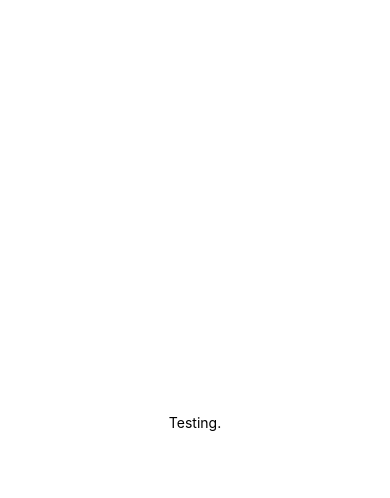
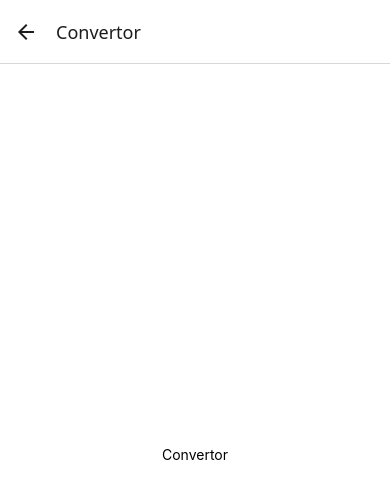
Before and after one commit to JoshuaSubray/Project-CE, a React Native app: screen /Convertor in a window 390 px wide. Shown: the top 498 px of the page. Built offline with nearby package versions, Linux system fonts and the light colour scheme.

Commit message:
set up the project structure.

```diff
--- a/App.js
+++ b/App.js
@@ -1,19 +1,63 @@
-import { StatusBar } from 'expo-status-bar';
-import { StyleSheet, Text, View } from 'react-native';
-/* dependencies.
+// import { StatusBar } from 'expo-status-bar';
+import { StyleSheet, Text, View, Button } from 'react-native';
+import { createNativeStackNavigator } from '@react-navigation/native-stack';
+import { NavigationContainer } from '@react-navigation/native';
 
+import Table from './components/Table';
+import Convertor from './components/Converter';
+import Gold from './components/Gold';
+
+/* npm install
+@expo/ngrok@^4.1.0
+@react-navigation/native
+@react-navigation/native-stack
+react-native-screens
 */
 
-export default function App() {
+const Stack = createNativeStackNavigator();
+
+// TODO: index is the home page. this'll have information and navigation to the program's functions.
+
+// navbar.
+function Index({navigation}) {
   return (
     <View style={styles.container}>
-      <Text>Testing.</Text>
-      <StatusBar style="auto" />
+      <Text>Welcome to Currency Exchange!</Text>
+
+      <Button
+        title="Table"
+        onPress={() => navigation.navigate("Table")}
+      />
+
+      <Button
+        title="Convertor"
+        onPress={() => navigation.navigate("Convertor")}
+      />
+
+      <Button
+        title="Gold"
+        onPress={() => navigation.navigate("Gold")}
+      />
+      {/* <StatusBar style="auto" /> */}
     </View>
   );
 }
 
-const styles = StyleSheet.create({
+// stack navigation.
+export default function App() {
+  return (
+    <NavigationContainer>
+    <Stack.Navigator initialRouteName="Index">
+      <Stack.Screen name="Index" component={Index}/>
+      <Stack.Screen name="Table" component={Table}/>
+      <Stack.Screen name="Convertor" component={Convertor}/>
+      <Stack.Screen name="Gold" component={Gold}/>
+    </Stack.Navigator>
+  </NavigationContainer>
+  );
+}
+
+export const styles = StyleSheet.create({
   container: {
     flex: 1,
     backgroundColor: '#fff',
@@ -22,7 +66,7 @@ const styles = StyleSheet.create({
   },
 });
 
-/*TODO:
+/*TODO:.
 API: https://api.nbp.pl/en.html
 more than three screens.
 stack navigation.
@@ -30,4 +74,8 @@ redux data store.
 animation API and gestures.
 styling.
 error handling.
+
+table/index.
+convertor.
+gold.
 */
--- /dev/null
+++ b/components/Converter.js
@@ -0,0 +1,16 @@
+import { useState } from 'react';
+import { Text, View, Button } from 'react-native';
+import { styles } from '../App';
+/*TODO:
+This will allow a user a select input and output currencies, input the amount, and the converted amount will be output. Since this API also keeps track of the historical exchange rates, the function will also allow a user to select the date of their choice and convert the currencies and have the value at that particular time output.
+*/
+
+const Convertor = ({navigation, route}) => {
+    return (
+        <View style={styles.container}>
+            <Text>Convertor</Text>
+        </View>
+    )
+}
+
+export default Convertor;
--- /dev/null
+++ b/components/Gold.js
@@ -0,0 +1,16 @@
+import { useState } from 'react';
+import { Text, View, Button } from 'react-native';
+import { styles } from '../App';
+/*TODO:
+this'll display the current rate of gold and the historical prices of it. If possible, a graph will display this data, easily visualizing the data for the user. If graphing is possible, then a graph will be displayed on all pages with applicable data.
+*/
+
+const Gold = ({navigation, route}) => {
+    return (
+        <View style={styles.container}>
+            <Text>Gold</Text>
+        </View>
+    )
+}
+
+export default Gold;
--- /dev/null
+++ b/components/Table.js
@@ -0,0 +1,16 @@
+import { useState } from 'react';
+import { Text, View, Button } from 'react-native';
+import { styles } from '../App';
+/*TODO:
+This will display tables from the API. feature a drop-down menu that'll let user switch to each one.
+*/
+
+const Table = ({navigation, route}) => {
+    return (
+        <View style={styles.container}>
+            <Text>Table</Text>
+        </View>
+    )
+}
+
+export default Table;
```
Also changed, not shown: index.html (deleted, +0 -11 lines), package.json (+10 -5 lines), 2 other files (tests, documents, lock files or other folders).
